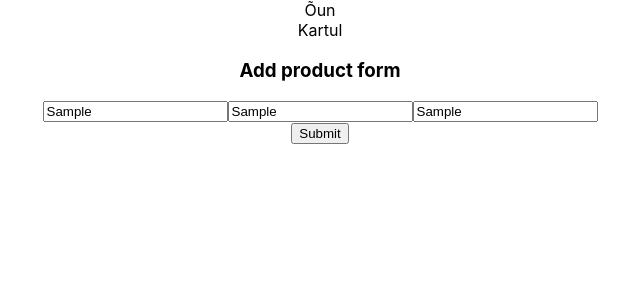
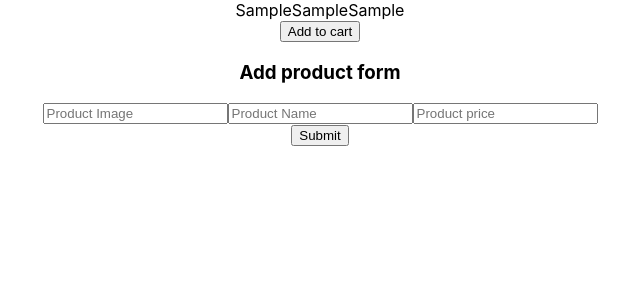
Before and after one commit to eleriv/proovitoo, a React (Create React App) app: page / in a window 1280 px wide. Both pictures are taken after typing "Sample", "Sample", "Sample" into the empty fields and a click on the button "Submit". Shown: the top 300 px of the page, without its empty margins (320-960 px from the left). Built offline with nearby package versions, Linux system fonts and the light colour scheme; the HTML template or start-up script is replaced by a standard one.

Commit message:
Toodete lisamine ja kuvamine localStorage'ga

```diff
--- a/package.json
+++ b/package.json
@@ -9,6 +9,7 @@
     "react": "^18.1.0",
     "react-dom": "^18.1.0",
     "react-scripts": "5.0.1",
+    "uuid": "^8.3.2",
     "web-vitals": "^2.1.4"
   },
   "scripts": {
--- a/src/components/AddProduct.js
+++ b/src/components/AddProduct.js
@@ -1,19 +1,51 @@
-import React, { useState } from "react";
+import React, { useState, useRef, useEffect } from "react";
 import ShowProduct from "./ShowProduct";
+import { v4 as uuidv4 } from 'uuid';
+
+const LOCAL_STORAGE_KEY = 'productApp.products'
 
 function AddProduct() {
-    const [products, setProducts] = useState(['Õun', 'Kartul']);
+    const [products, setProducts] = useState([]);
+    const productImageRef = useRef()
+    const productNameRef = useRef()
+    const productPriceRef = useRef()
+
+    useEffect(() => {
+        const storedProducts = JSON.parse(localStorage.getItem(LOCAL_STORAGE_KEY))
+        if (storedProducts) setProducts(storedProducts)
+    }, [])
+
+    useEffect(() => {
+        if (products?.length) {
+            localStorage.setItem(LOCAL_STORAGE_KEY, JSON.stringify(products))
+        }
+    }, [products])
+
+    function addNewProduct(e) {
+        const image = productImageRef.current.value
+        const name = productNameRef.current.value
+        const price = productPriceRef.current.value
+        if (image === '') return
+        if (name === '') return
+        if (price === '') return
+        setProducts(prevProducts => {
+            return[...prevProducts, { id: uuidv4(), image: image, name: name, price: price}]
+        })
+        productImageRef.current.value = null
+        productNameRef.current.value = null
+        productPriceRef.current.value = null
+    }
 
     return (
         <div className="">
             <ShowProduct products={products} />
             <h3>Add product form</h3>
             <div>
-                <input type='text' placeholder='Product Image'/>
-                <input type='text' placeholder='Product Name'/>
-                <input type='text' placeholder='Product price'/>
+                <input ref={productImageRef} type='text' placeholder='Product Image'/>
+                <input ref={productNameRef} type='text' placeholder='Product Name'/>
+                <input ref={productPriceRef} type='text' placeholder='Product price'/>
             </div>
-            <button>Submit</button>
+            <button onClick={addNewProduct}>Submit</button>
         </div>
   );
 }
--- a/src/components/Product.js
+++ b/src/components/Product.js
@@ -3,7 +3,12 @@ import React from "react";
 export default function Product({ product }) {
     return (
         <div>
-            {product}
+            <div className="product">
+            {product.image}
+            {product.name}
+            {product.price}
+            </div>
+            <button>Add to cart</button>
         </div>
     )
 }
--- a/src/components/ShowProduct.js
+++ b/src/components/ShowProduct.js
@@ -4,7 +4,7 @@ import Product from "./Product";
 export default function ShowProduct({ products }) {
     return (
         products?.map(product => {
-            return <Product key={product} product={product} />
+            return <Product key={product.id} product={product} />
         })
     )
 }
```
Also changed, not shown: 1 other file (tests, documents, lock files or other folders).
